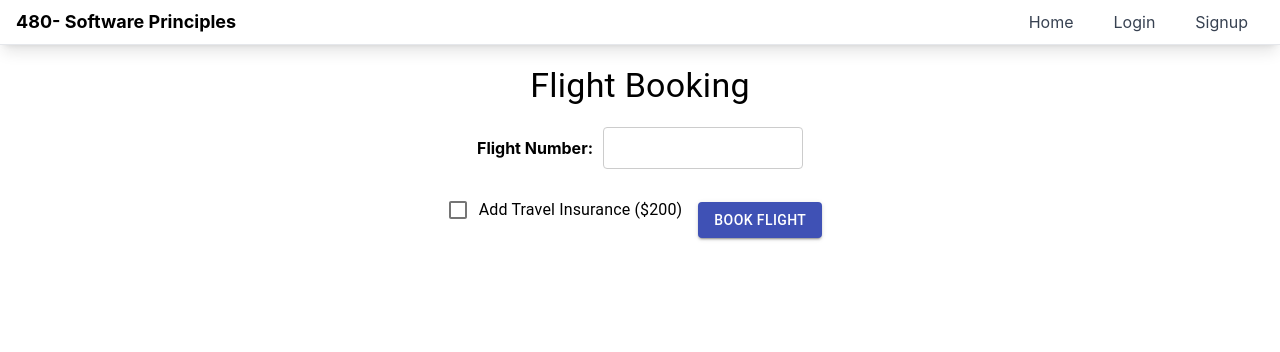
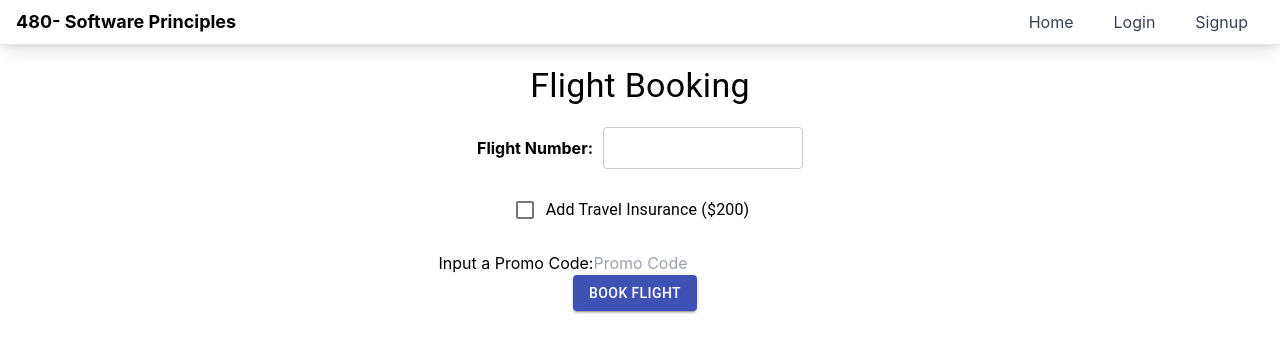
Before and after one commit to syrilj/ENSF480_FINAL_PROJECT, a React (Create React App) app in the folder flight_frontend/React-Routing/: page /bookflight in a window 1280 px wide. Shown: the top 352 px of the page. Built offline with nearby package versions, Linux system fonts and the light colour scheme.

Commit message:
Added Promo Logic in BookFlight.js

```diff
--- a/flight_frontend/React-Routing/src/component/BookFlight.js
+++ b/flight_frontend/React-Routing/src/component/BookFlight.js
@@ -32,6 +32,9 @@ function BookFlight() {
     const [flightNumber, setFlightNumber] = useState('');
     const [selectedFlightData, setSelectedFlightData] = useState(null);
     const [travelInsurance, setTravelInsurance] = useState(false);
+
+    const [promo, setPromo] = useState('');
+    const promo_code = "promo100";
 
     useEffect(() => {
         const storedUserData = localStorage.getItem('userData');
@@ -80,6 +83,10 @@ function BookFlight() {
             if (travelInsurance) {
                 // Add 200 to the cost if travel insurance is selected
                 cost += 200;
+            }
+
+            if (promo === promo_code){
+                cost -= 100;
             }
 
             const response = await axios.post('http://localhost:8081/api/user/user_book_flight', {
@@ -153,6 +160,17 @@ function BookFlight() {
                 style={{ marginBottom: '20px' }}
             />
 
+            <div>
+                <label>
+                    Input a Promo Code:
+                </label>
+
+                <input type="text"
+                        onChange={(e) => setPromo(e.target.value)}
+                        placeholder='Promo Code'>
+                </input>
+            </div>
+
             <Button
                 variant="contained"
                 color="primary"
--- a/flight_frontend/React-Routing/src/component/ManagePromo.js
+++ /dev/null
@@ -1,3 +0,0 @@
-// Retrieve user
-// Admin selects user
-// Admin selects flight to promo to user
```
Also changed, not shown: 5 other files (tests, documents, lock files or other folders).
